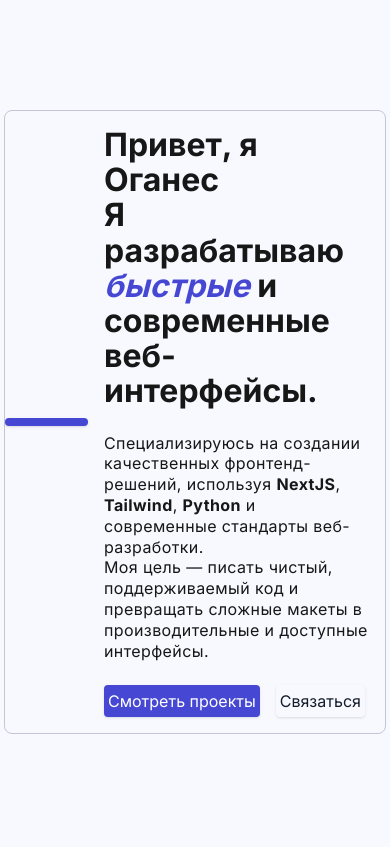
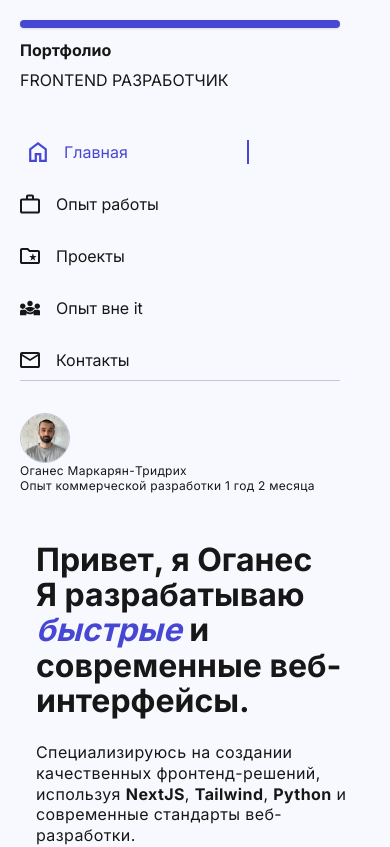
Before and after one commit to NBhey/profile, a Next.js app: page / in a window 390 px wide. Shown: the top 847 px of the page. Built offline with nearby package versions, Linux system fonts and the light colour scheme.

Commit message:
refactor: адаптировать профиль под мобильную версию шаг 3

```diff
--- a/app/layout.tsx
+++ b/app/layout.tsx
@@ -17,8 +17,8 @@ export default function RootLayout({
 }>) {
   return (
     <html lang="ru" className={`${inter.className} h-full antialiased`}>
-      <body className="p-1 flex flex-col flex-1 items-center justify-center min-h-full max-h-157.5 bg-background">
-        <div className="relative max-w-300 w-full h-auto lg:min-h-140 flex items-center border border-[#C7C4D7] rounded-lg">
+      <body className="p-1 md:flex flex-col flex-1 items-center justify-center min-h-full max-h-157.5 bg-background ">
+        <div className="p-4 relative max-w-300 w-full md:h-150 flex flex-col md:flex-row md:border border-[#C7C4D7] rounded-lg">
           <Sidebar />
           {children}
         </div>
--- a/src/shared/ui/Navbar/Navbar.tsx
+++ b/src/shared/ui/Navbar/Navbar.tsx
@@ -11,7 +11,7 @@ export const Navbar = () => {
   const pathname = usePathname()
 
   return (
-    <nav className="self-start flex flex-col gap-y-8 items-start justify-center">
+    <nav className="pb-2 self-start flex flex-col gap-y-7 items-start justify-center">
       {NAV_ROUT_ITEMS.map((route) => (
         <Link
           key={route.title}
--- a/src/widgets/home/ui/Sidebar.tsx
+++ b/src/widgets/home/ui/Sidebar.tsx
@@ -6,13 +6,13 @@ import { Author } from '@/src/widgets/home/ui/Author'
 
 import clsx from 'clsx'
 import { Icon } from '@/src/shared/ui/Icon/Icon'
-import { useState } from 'react'
+import { useEffect, useState } from 'react'
 import { Button } from '@/src/shared/ui/Button/Button'
 import { BUTTON_VIEW } from '@/src/shared/model/types'
 import { AnimatePresence, motion } from 'motion/react'
 
 export const Sidebar = () => {
-  const [isOpen, setIsOpen] = useState(false)
+  const [isVisible, setIsVisible] = useState(true)
 
   return (
     //   <header
@@ -38,31 +38,36 @@ export const Sidebar = () => {
     // )
     <header
       className={clsx(
-        'w-full max-w-80 flex lg:border-r border-[#C7C4D7] h-full flex-col gap-y-3.5',
+        'w-full max-w-80 flex md:border-r border-[#C7C4D7] h-full flex-col gap-y-3.5 group',
       )}
     >
       <Button
         as={BUTTON_VIEW.BUTTON}
         btnStyle="primary"
-        className="lg:hidden"
-        onClick={() => setIsOpen(!isOpen)}
+        className="md:hidden"
+        onClick={() => setIsVisible(!isVisible)}
       >
         <Icon
           name="downArrow"
           size={30}
-          className={clsx('lg:hidden text-gray-400', isOpen && 'rotate-180')}
+          className={clsx('md:hidden text-gray-400', isVisible && 'rotate-180')}
         />
       </Button>
 
-      {!isOpen && (
-        <AnimatePresence>
-          <motion.div className="hidden lg:block">
+      <AnimatePresence initial={false}>
+        {isVisible && (
+          <motion.div
+            initial={{ height: 0, opacity: 0 }}
+            animate={{ height: 'auto', opacity: 1 }}
+            exit={{ height: 0, opacity: 0 }}
+            className={clsx('overflow-hidden md:overflow-visible lg:block')}
+          >
             <Title />
             <Navbar />
             <Author />
           </motion.div>
-        </AnimatePresence>
-      )}
+        )}
+      </AnimatePresence>
     </header>
   )
 }
```
